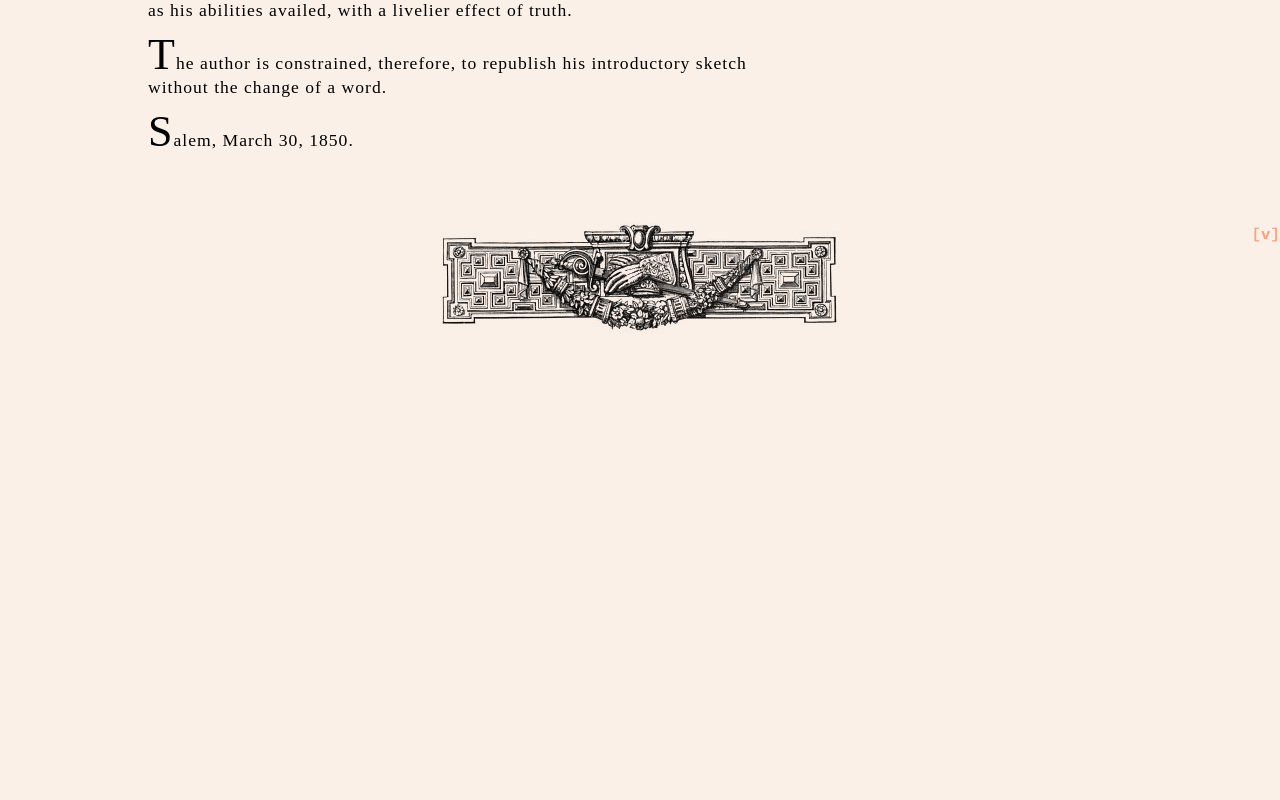
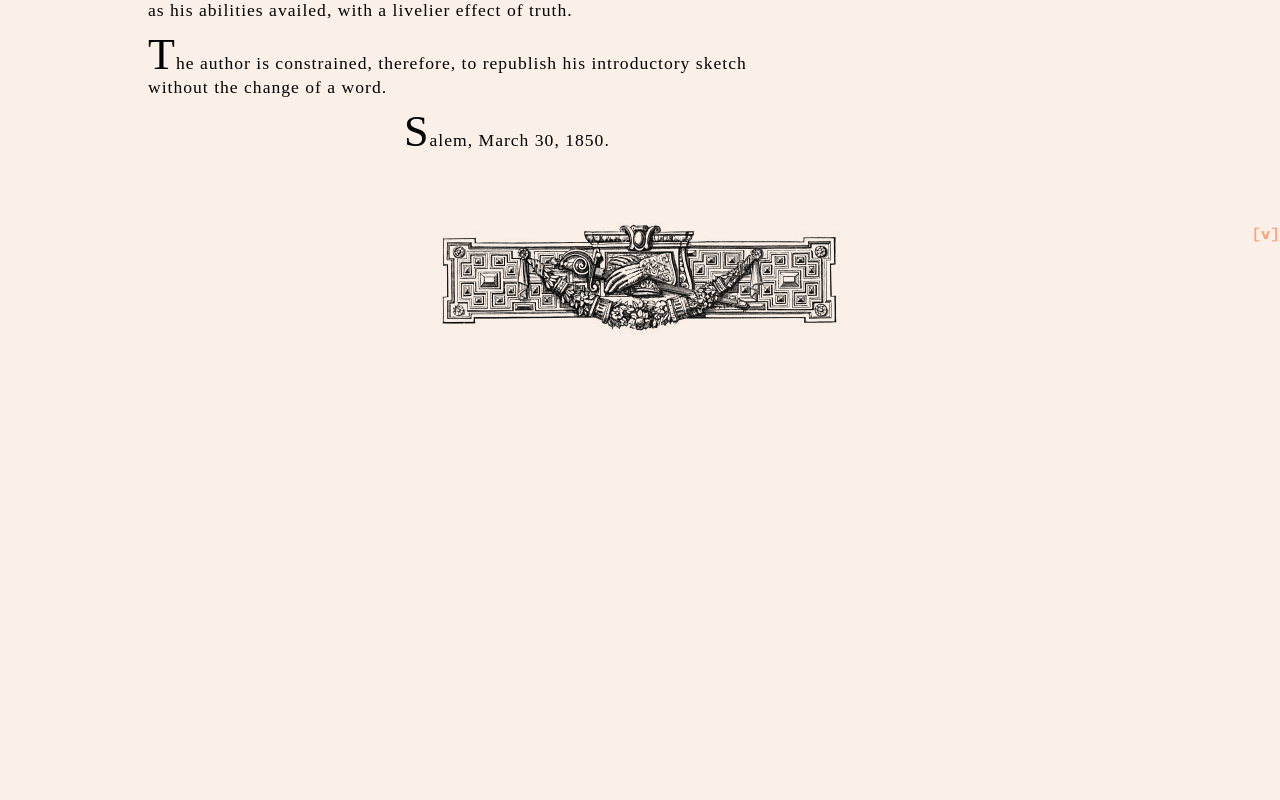
Before and after one commit to ajwarnick/ART300_readread, a plain HTML site: page index.html in a window 1280 px wide. Shown: the part 3120-3920 px from the top of the page. Drawn offline with Linux system fonts and the light colour scheme; a web font is replaced by a local one.

Commit message:
add nth-child

```diff
--- a/style.css
+++ b/style.css
@@ -32,9 +32,14 @@ p::first-letter {
     font-size: 2em;
 }
 
-p:nth-of-type(5n), p:nth-of-type(6n){
+p:nth-of-type(5n), p:nth-of-type(7n){
     padding-right: 0vw;
     padding-left: 20vw;
+}
+
+p:nth-of-type(3n), p:nth-of-type(6n){
+    padding-right: 0vw;
+    padding-left: 10vw;
 }
 
 p.center{
```
